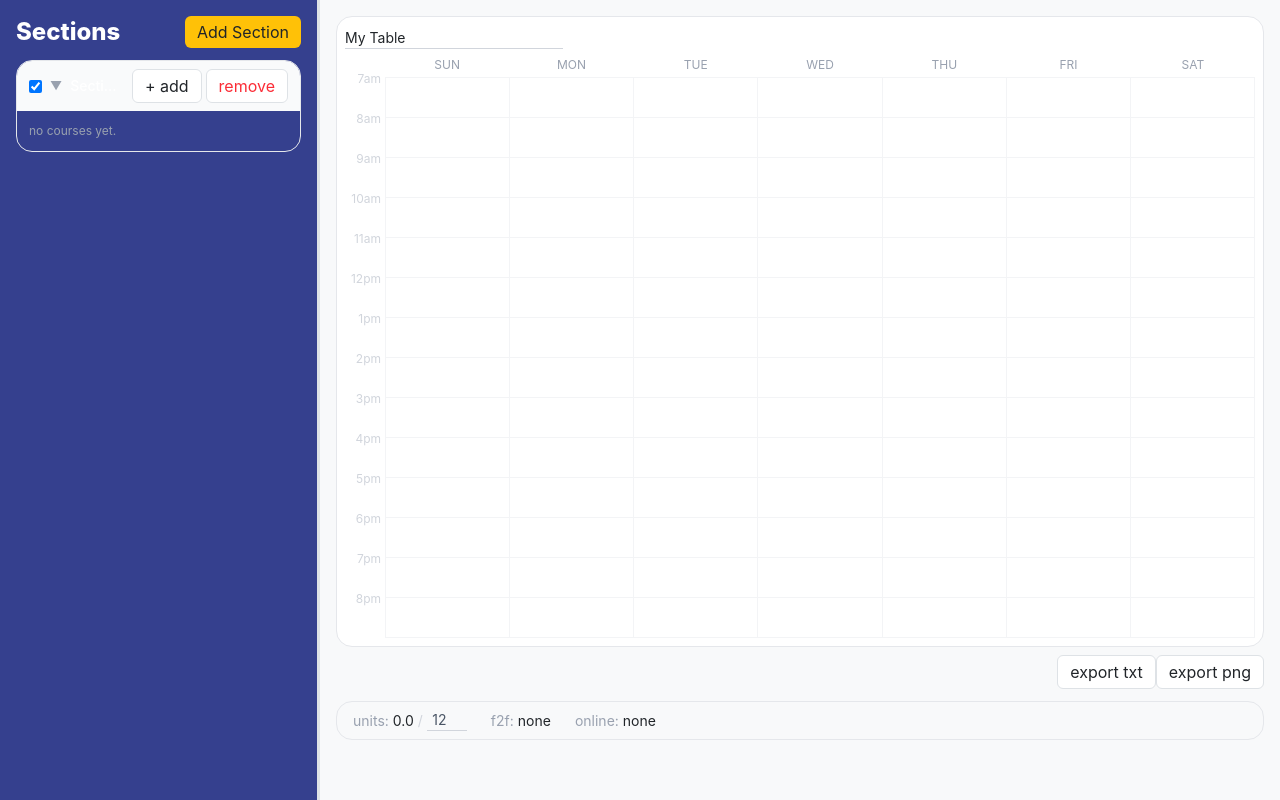
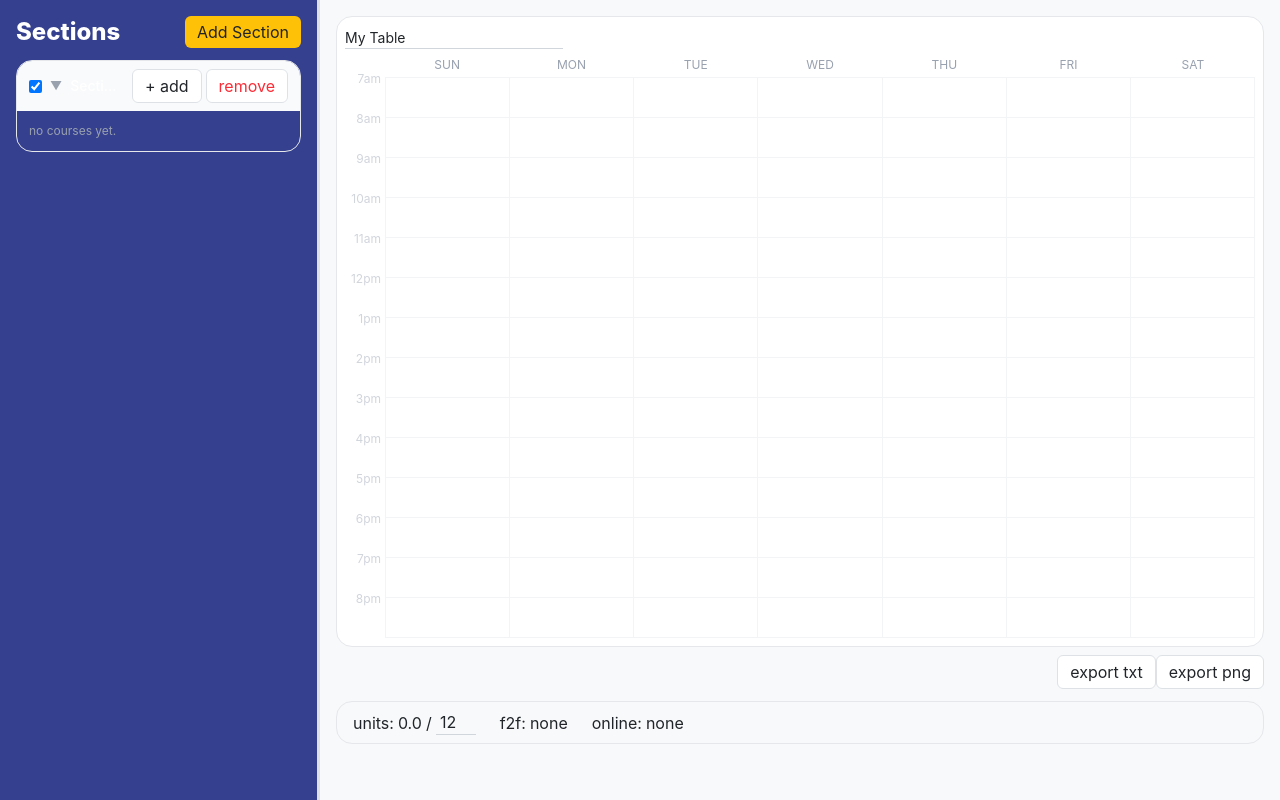
Before and after one commit to bnjmzzn/enyu-sched, a React (Vite) app: page / in a window 1280 px wide. Built offline with nearby package versions, Linux system fonts and the light colour scheme.

Commit message:
refactor(summary): strip text styles from StatsBar, use ONLINE_ROOM_PREFIX

```diff
--- a/src/components/summary/StatsBar.tsx
+++ b/src/components/summary/StatsBar.tsx
@@ -1,30 +1,52 @@
-import { useStatsBar } from "../../lib/hooks/useStatsbar"
+import { useStore } from "../../lib/store/appStore"
+import { ONLINE_ROOM_PREFIX } from "../../lib/config"
 
 export default function StatsBar() {
-    const { maxUnits, setMaxUnits, totalUnits, isOverLimit, f2fDays, onlineDays } = useStatsBar()
+    const { maxUnits, setMaxUnits, sections } = useStore()
+
+    const enabledCourses = sections
+        .flatMap((s) => s.courses)
+        .filter((c) => c.enabled)
+
+    const totalUnits = enabledCourses.reduce((sum, c) => sum + c.unit, 0)
+    const isOverLimit = totalUnits > maxUnits
+
+    const f2fDays = [...new Set(
+        enabledCourses
+            .flatMap((c) => c.schedules)
+            .filter((s) => !s.room.toUpperCase().startsWith(ONLINE_ROOM_PREFIX))
+            .map((s) => s.day)
+    )]
+
+    const onlineDays = [...new Set(
+        enabledCourses
+            .flatMap((c) => c.schedules)
+            .filter((s) => s.room.toUpperCase().startsWith(ONLINE_ROOM_PREFIX))
+            .map((s) => s.day)
+    )]
 
     return (
-        <div className="flex flex-wrap items-center gap-6 px-4 py-2 border border-gray-200 rounded-lg text-sm">
+        <div className="flex flex-wrap items-center gap-6 px-4 py-2 border border-gray-200 rounded-lg">
             <div className="flex items-center gap-1">
-                <span className="text-gray-400">units:</span>
-                <span className={isOverLimit ? "text-red-500 font-semibold" : ""}>{totalUnits.toFixed(1)}</span>
-                <span className="text-gray-300">/</span>
+                <span>units:</span>
+                <span>{totalUnits.toFixed(1)}</span>
+                <span>/</span>
                 <input
                     type="number"
                     value={maxUnits}
                     onChange={(e) => setMaxUnits(Number(e.target.value))}
-                    className="w-10 text-center border-b border-gray-300 focus:outline-none text-gray-600"
+                    className="w-10 text-center border-b border-gray-300 focus:outline-none"
                 />
-                {isOverLimit && <span className="text-red-400 text-xs ml-1">over limit</span>}
+                {isOverLimit && <span>over limit</span>}
             </div>
 
             <div className="flex items-center gap-1">
-                <span className="text-gray-400">f2f:</span>
+                <span>f2f:</span>
                 <span>{f2fDays.length > 0 ? f2fDays.join(", ") : "none"}</span>
             </div>
 
             <div className="flex items-center gap-1">
-                <span className="text-gray-400">online:</span>
+                <span>online:</span>
                 <span>{onlineDays.length > 0 ? onlineDays.join(", ") : "none"}</span>
             </div>
         </div>
```
